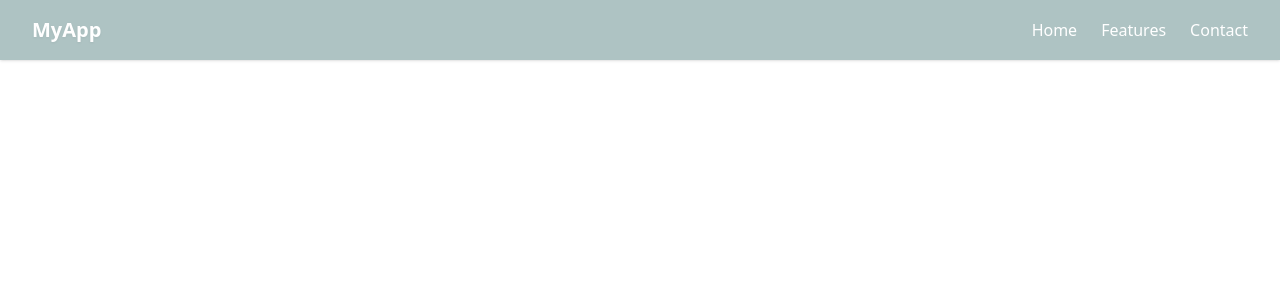
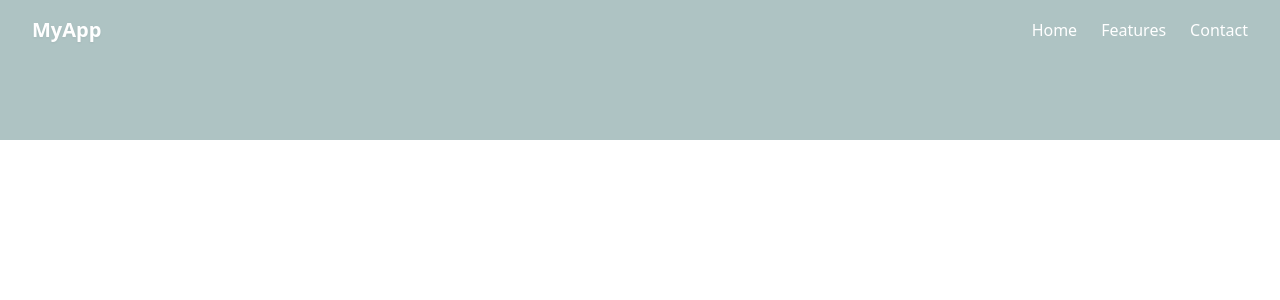
Before and after one commit to Prakhar-tech-spec/her-place, a React (Vite) app: page / in a window 1280 px wide. Shown: the top 300 px of the page. Built offline with nearby package versions, Linux system fonts and the light colour scheme.

Commit message:
Add content container
Add a container below the navigation bar with the same background color.

```diff
--- a/src/pages/Index.tsx
+++ b/src/pages/Index.tsx
@@ -1,4 +1,3 @@
-
 const Index = () => {
   return (
     <div className="min-h-screen bg-white">
@@ -27,6 +26,8 @@ const Index = () => {
           </ul>
         </nav>
       </div>
+      {/* Secondary container, same color, under navigation bar */}
+      <div className="w-full [background-color:#aec3c3] py-10 px-8"></div>
       {/* The rest of the page remains a white canvas */}
     </div>
   );
```
